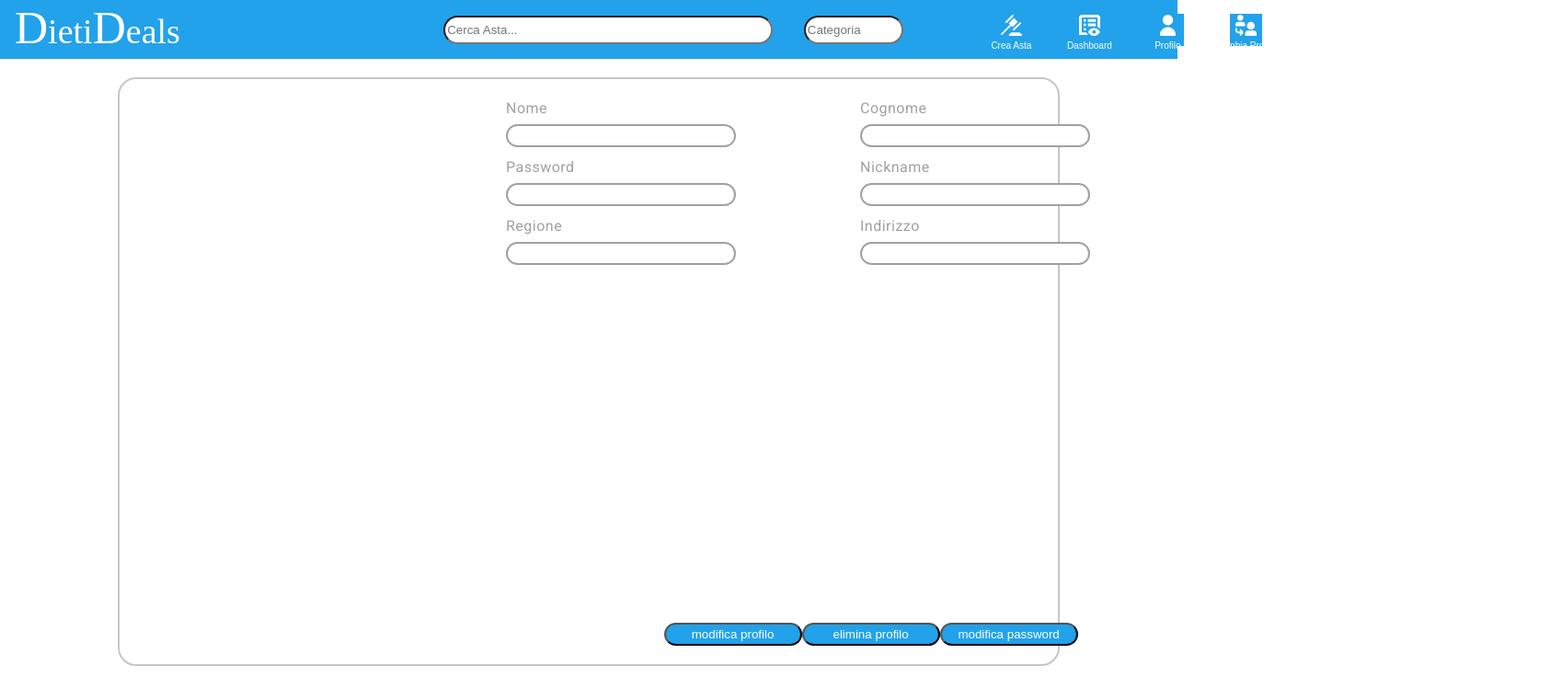
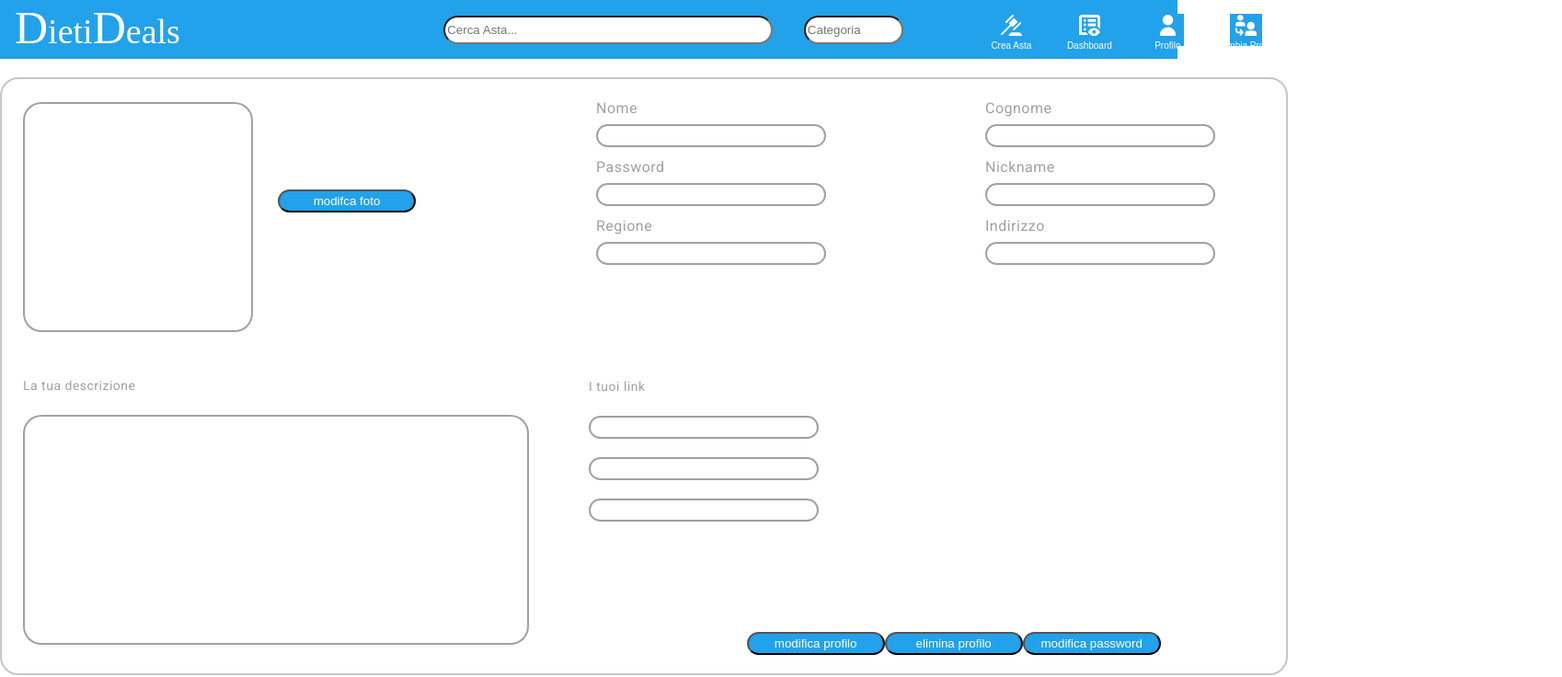
Before and after one commit to andrear3/ingsw-project-2023, an Angular app in the folder frontend/angular-app/: page /profile in a window 1280 px wide. Shown: the top 736 px of the page at 92% size, 1698 px wide, since content can reach past the window. Built offline with nearby package versions, Linux system fonts and the light colour scheme; a web font is replaced by a local one.

Commit message:
pagina profilo finta( da limare se non piace)

```diff
--- a/frontend/angular-app/src/app/profile/profile.component.html
+++ b/frontend/angular-app/src/app/profile/profile.component.html
@@ -49,6 +49,23 @@
           <button class="modificaProfilo-BTN" (click)="modificaProfilo()"> modifica profilo</button>
           <button class="eliminaProfilo-BTN"> elimina profilo</button>
           <button class="modificaPasswordProfilo-BTN"> modifica password </button>
+    </div>
+    <div class="links">
+      <label for="links">I tuoi link</label>
+      <div class="link1" placeholder="link1"></div>
+      <div class="link2" placeholder="link2"></div>
+      <div class="link3" placeholder="link3"></div>
+
+    </div>
+    <div class="descrizione">
+      <label for="descrizione">La tua descrizione</label>
+      <div class="boxDescrizione"></div>
+    </div>
+    <div class="foto">
+      <div class="boxFoto"></div>
+    </div>
+    <div class="boxFoto-BTN">
+      <button class="modificaFoto-BTN">modifca foto</button>
     </div>
   </div>
       }
@@ -139,6 +156,24 @@
     <button class="salvaModProfilo-BTN" (click)="confermaModProfilo()">conferma modifiche</button>
 
   </div>
+  <div class="links">
+    <label for="links">I tuoi link</label>
+    <input class="link1"  type="text"
+    placeholder="link1"
+    [(ngModel)]="link"/>
+    <input class="link2"  type="text"
+    placeholder="link2"
+    [(ngModel)]="link"/>
+    <input class="link3"  type="text"
+    placeholder="link3"
+    [(ngModel)]="link"/>
+
+  </div>
+  <div class="descrizione">
+    <label for="descrizione">La tua descrizione</label>
+    <input class="boxDescrizione"
+    type="text"  [(ngModel)]="descrizione">/>
+  </div>
 </div>
 
       }
--- a/frontend/angular-app/src/app/profile/profile.component.scss
+++ b/frontend/angular-app/src/app/profile/profile.component.scss
@@ -1,6 +1,6 @@
 .square{
-    width: 80%;
-    height: 80%;
+    width: 1400px;
+    height: 650px;
     border:2px solid ie-hex-str($color: #AAAA);
     border-radius: 20px;
     margin:20px auto;
@@ -18,7 +18,7 @@
     display: flex;
     flex-direction: column; /* Disporre l'etichetta sopra il box */
     align-items: first baseline; /* Allinea l'etichetta a sinistra */
-    padding-left: 30%;
+    margin-left: 173px;
 }
 
 .row {
@@ -135,3 +135,99 @@
     bottom: 20px; /* Distanza dal bordo inferiore */
     left: 58%; /* Distanza dal bordo sinistro */
 }
+.links{
+    color: #727272aa; /* Colore del testo delle etichette */
+    display: flex;
+    flex-direction: column; /* Disporre l'etichetta sopra il box */
+    align-items: first baseline; /* Allinea l'etichetta a sinistra */
+    margin-left: 130px;
+    margin-top: 110px;
+
+
+}
+.link1,.link2,.link3 {
+    width: 250px;
+    height: 25px; /* Dimensioni aumentate per una visualizzazione migliore */
+    border: 2px solid #727272aa; /* Corretto il formato del bordo */
+    border-radius: 20px; /* Per fare un cerchio; usa px per bordi arrotondati se non vuoi cerchi */
+    margin-top: 20px; /* Spazio intorno alla forma */
+    background-color: #ffffff; /* Aggiunto colore di sfondo per renderlo visibile */
+    box-sizing: border-box;
+
+}.links label{
+    display: block;
+    font-size: 14px;
+    color: #727272aa; /* Colore del testo delle etichette */
+    position: relative;
+    text-align: left;
+}
+.link1 input,.link2 input,.link3 input{
+    width: 250px;
+    height: 25px; /* Dimensioni aumentate per una visualizzazione migliore */
+    border-radius: 20px;
+    border: 2px solid #727272aa; /* formato del bordo *//* Per fare un cerchio; usa px per bordi arrotondati se non vuoi cerchi */
+    margin-top: 20px;
+    background-color: #ffffff;
+    box-sizing: border-box;
+
+}
+.descrizione{
+    color: #727272aa; /* Colore del testo delle etichette */
+    display: flex;
+    flex-direction: column; /* Disporre l'etichetta sopra il box */
+    align-items: first baseline; /* Allinea l'etichetta a sinistra */
+    margin-top:-160px;
+    margin-right: 800px;
+}
+.boxDescrizione{
+    width: 550px;
+    height: 250px; /* Dimensioni aumentate per una visualizzazione migliore */
+    border: 2px solid #727272aa;
+    border-radius: 20px;
+    margin-top: 20px; /* Spazio intorno alla forma */
+    background-color: #ffffff;
+    box-sizing: border-box;
+}
+.descrizione label{
+    display: block;
+    font-size: 14px;
+    color: #727272aa; /* Colore del testo delle etichette */
+    position: relative;
+    text-align: left;
+}
+.foto{
+
+    display: flex;
+    flex-direction: column; /* Disporre l'etichetta sopra il box */
+
+     margin-right: 1100px;
+    margin-top: -610px;
+}
+.boxFoto{
+    width: 250px;
+    height: 250px; /* Dimensioni aumentate per una visualizzazione migliore */
+    border: 2px solid #727272aa;
+    border-radius: 20px;
+    margin-top: 20px; /* Spazio intorno alla forma */
+    background-color: #ffffff;
+    box-sizing: border-box;
+}
+.boxFoto-BTN{
+    display: flex;
+    justify-content: space-between; /* Disporre le box orizzontalmente con spazio tra di loro */
+    width: 100%; /* Assicurati che occupi tutta la larghezza disponibile */
+    position: absolute;
+    margin-left: 600px;
+    margin-top: 100px;
+
+}
+.modificaFoto-BTN{
+    width:150px;
+    height: 25px;
+    background-color: #22A2EA;
+    border-radius: 20px;
+    position: relative;
+    text-align: center;
+    color:white;
+
+}
--- a/frontend/angular-app/src/app/profile/profile.component.ts
+++ b/frontend/angular-app/src/app/profile/profile.component.ts
@@ -33,6 +33,8 @@ export class ProfileComponent {
   tipo: string = '';
   regione: string = '';
   indirizzo: string = '';
+  link: string = '';
+  descrizione: string = '';
   showModifica: string='!modifica';
 
  modificaProfilo(){
```
